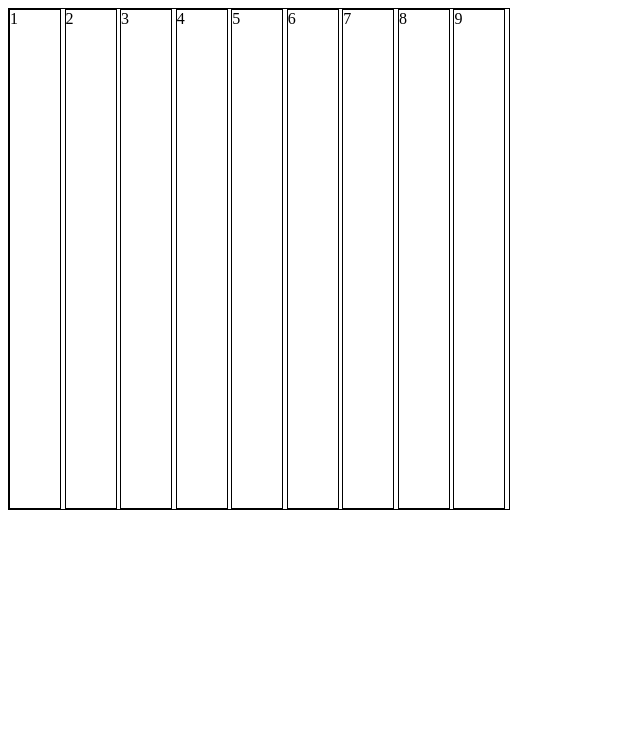
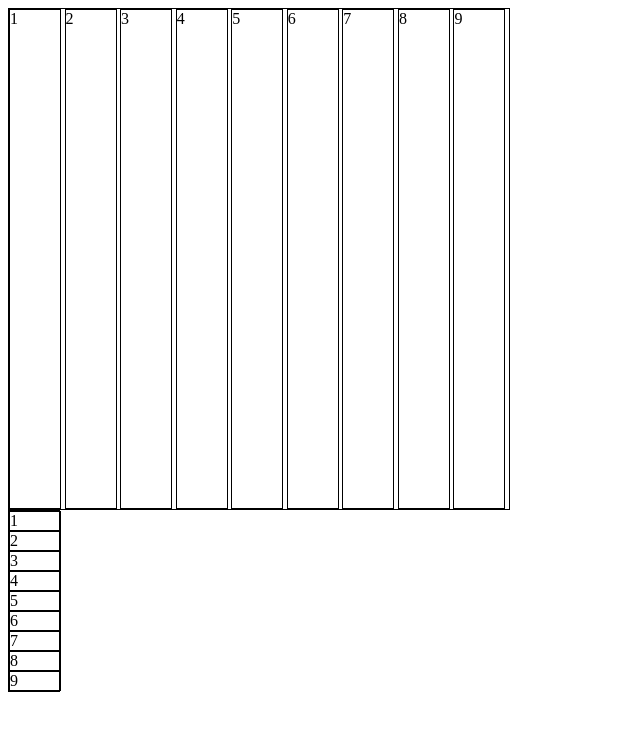
Before and after one commit to qblxx1337/grid, a plain HTML site: page 221/index.html in a window 1280 px wide. Shown: the whole page, without its empty margins (0-640 px from the left). Drawn offline with Linux system fonts and the light colour scheme.

Commit message:
start 2, 221

```diff
--- a/221/index.html
+++ b/221/index.html
@@ -18,5 +18,16 @@
         <div>8</div>
         <div>9</div>
     </div>
+    <div id="parent2">
+        <div>1</div>
+        <div>2</div>
+        <div>3</div>
+        <div>4</div>
+        <div>5</div>
+        <div>6</div>
+        <div>7</div>
+        <div>8</div>
+        <div>9</div>
+    </div>
 </body>
 </html>
```
